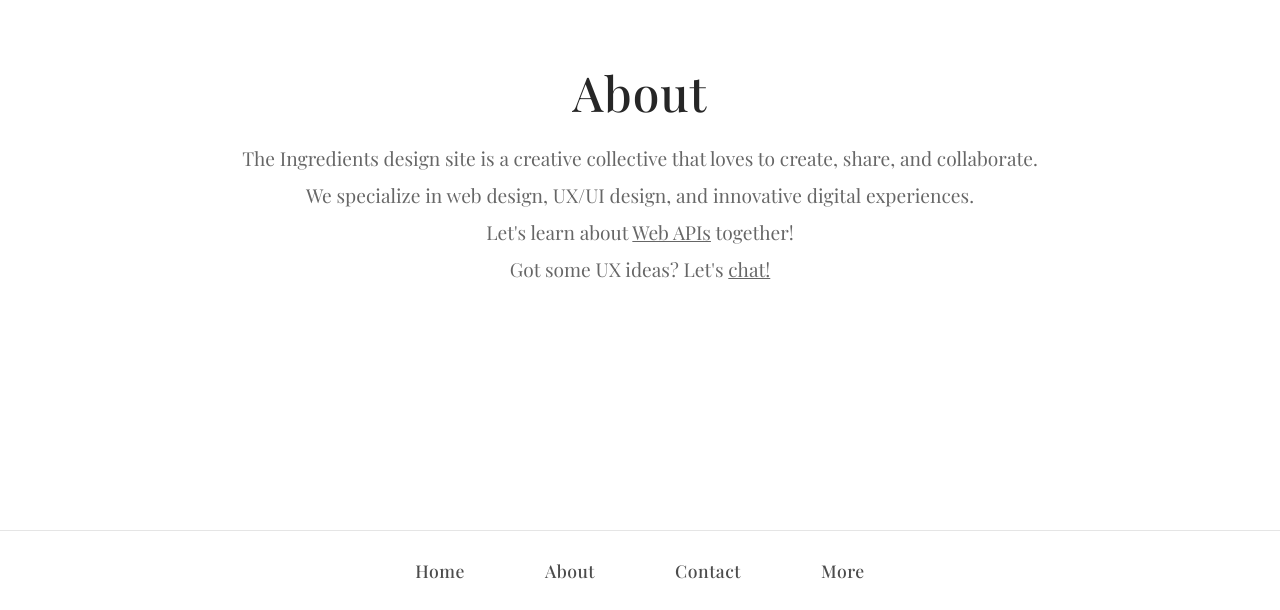
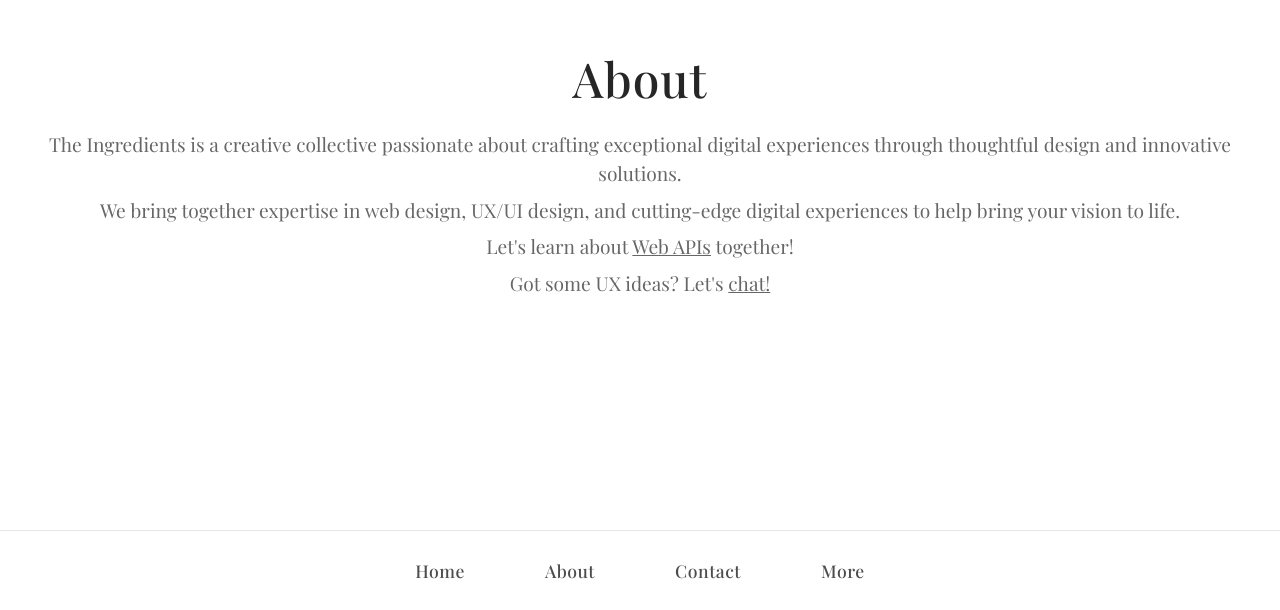
Before and after one commit to theingredients/theingredients, a React (Vite) app: page /about in a window 1280 px wide. Shown: the part 190-800 px from the top of the page. Built offline with nearby package versions, Linux system fonts and the light colour scheme.

Commit message:
Improve About section content while keeping last two sentences

```diff
--- a/src/pages/About.tsx
+++ b/src/pages/About.tsx
@@ -6,8 +6,8 @@ const About = () => {
     <Layout>
       <div className="page-container">
         <h1 className="page-title">About</h1>
-        <p className="page-content">The Ingredients design site is a creative collective that loves to create, share, and collaborate.</p>
-        <p className="page-content">We specialize in web design, UX/UI design, and innovative digital experiences.</p>
+        <p className="page-content">The Ingredients is a creative collective passionate about crafting exceptional digital experiences through thoughtful design and innovative solutions.</p>
+        <p className="page-content">We bring together expertise in web design, UX/UI design, and cutting-edge digital experiences to help bring your vision to life.</p>
         <p className="page-content">Let's learn about <a href="https://developer.mozilla.org/en-US/docs/Web/API" target="_blank" rel="noopener noreferrer" className="inline-link">Web APIs</a> together!</p>
         <p className="page-content">Got some UX ideas? Let's <a href="mailto:theingredientscollective@gmail.com?subject=Let's chat!" className="inline-link">chat!</a></p>
       </div>
```
